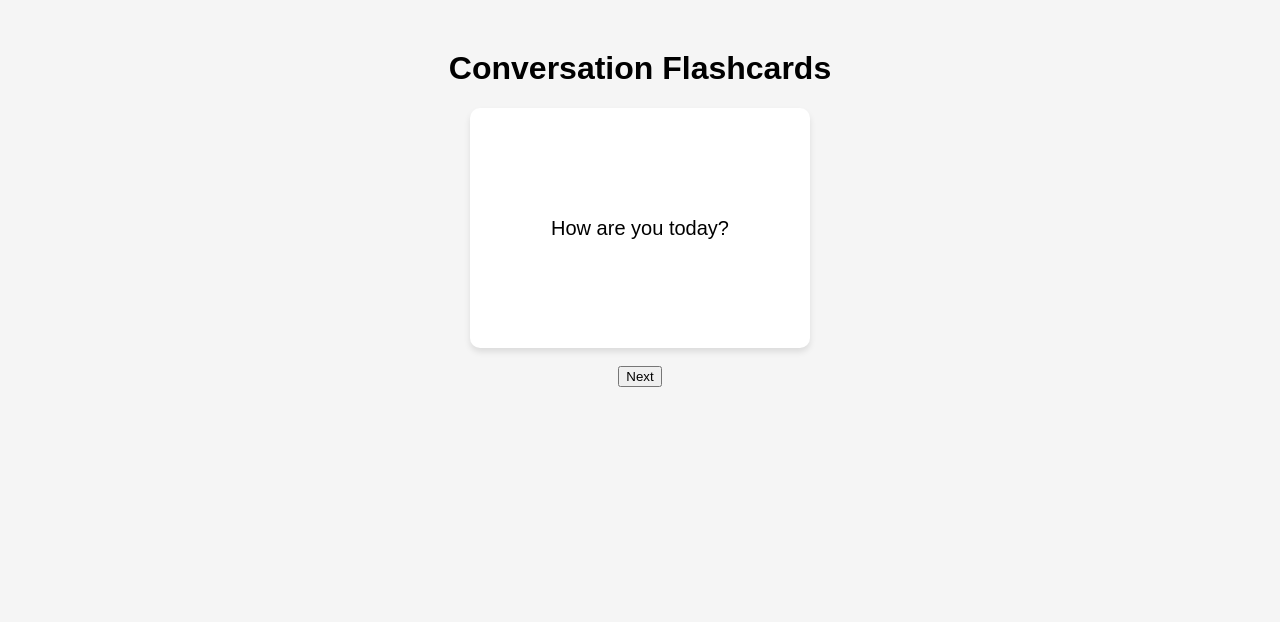
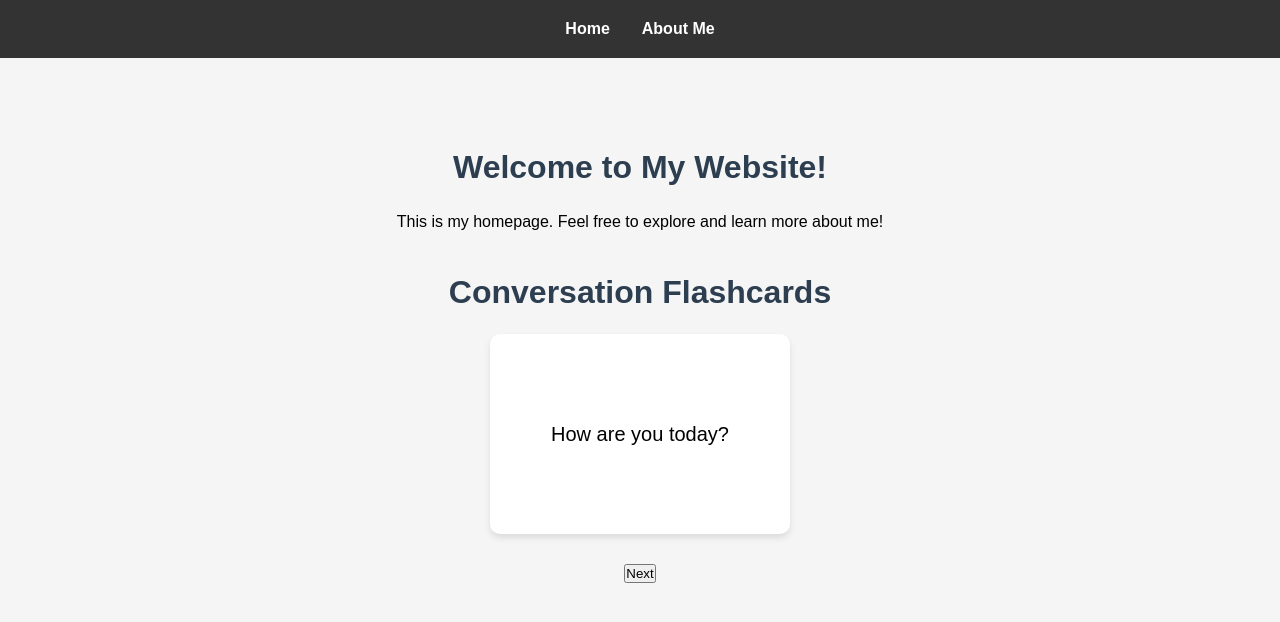
Before and after one commit to xmao8/Flashcard-1, a plain HTML site: page index.html in a window 1280 px wide. Drawn offline with Linux system fonts and the light colour scheme.

Commit message:
Update index.html

```diff
--- a/index.html
+++ b/index.html
@@ -1,3 +1,90 @@
+<!DOCTYPE html>
+<html lang="en">
+<head>
+  <meta charset="UTF-8" />
+  <meta name="viewport" content="width=device-width, initial-scale=1.0"/>
+  <title>My Homepage</title>
+  <style>
+    /* Reset some basic styles */
+    * {
+      box-sizing: border-box;
+      margin: 0;
+      padding: 0;
+    }
+
+    body {
+      font-family: Arial, sans-serif;
+      line-height: 1.6;
+      padding-top: 60px; /* space for fixed navbar */
+      background-color: #f4f4f4;
+    }
+
+    /* Navigation Bar */
+    .navbar {
+      background-color: #333;
+      position: fixed;
+      top: 0;
+      left: 0;
+      right: 0;
+      z-index: 1000;
+    }
+
+    .navbar ul {
+      list-style: none;
+      display: flex;
+      justify-content: center;
+      padding: 1rem;
+      flex-wrap: wrap;
+    }
+
+    .navbar li {
+      margin: 0 1rem;
+    }
+
+    .navbar a {
+      color: white;
+      text-decoration: none;
+      font-weight: bold;
+      transition: color 0.3s ease;
+    }
+
+    .navbar a:hover {
+      color: #00bcd4;
+    }
+
+    /* Page Content */
+    .container {
+      max-width: 800px;
+      margin: 0 auto;
+      padding: 2rem;
+    }
+
+    h1 {
+      color: #2c3e50;
+      margin-bottom: 1rem;
+    }
+  </style>
+</head>
+<body>
+
+  <!-- Navigation Bar -->
+  <nav class="navbar">
+    <ul>
+      <li><a href="index.html">Home</a></li>
+      <li><a href="about.html">About Me</a></li>
+      <!-- Add more pages as you go -->
+    </ul>
+  </nav>
+
+  <!-- Page Content -->
+  <div class="container">
+    <h1>Welcome to My Website!</h1>
+    <p>This is my homepage. Feel free to explore and learn more about me!</p>
+  </div>
+
+</body>
+</html>
+
 <!DOCTYPE html>
 <html>
 <head>
```
